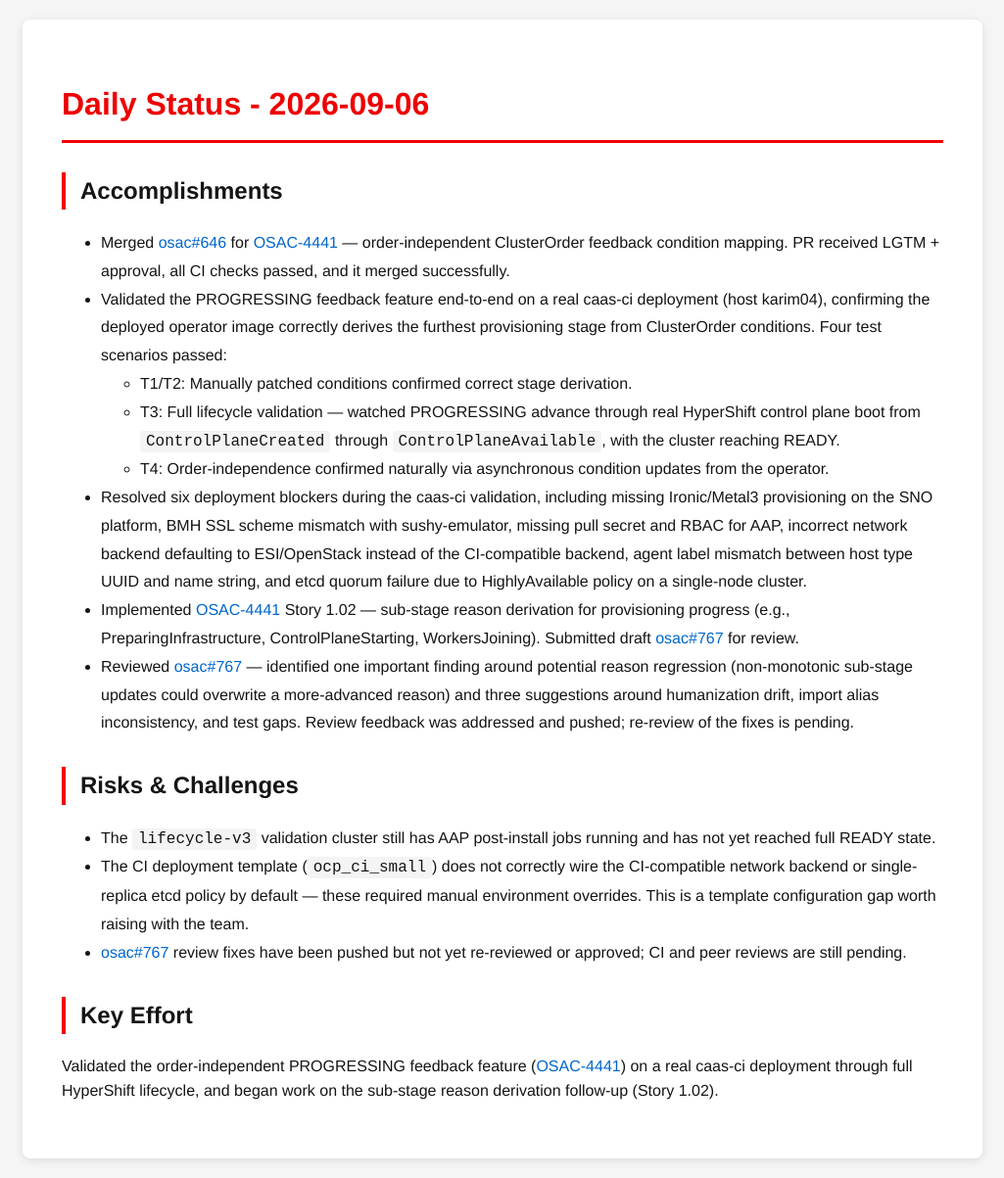
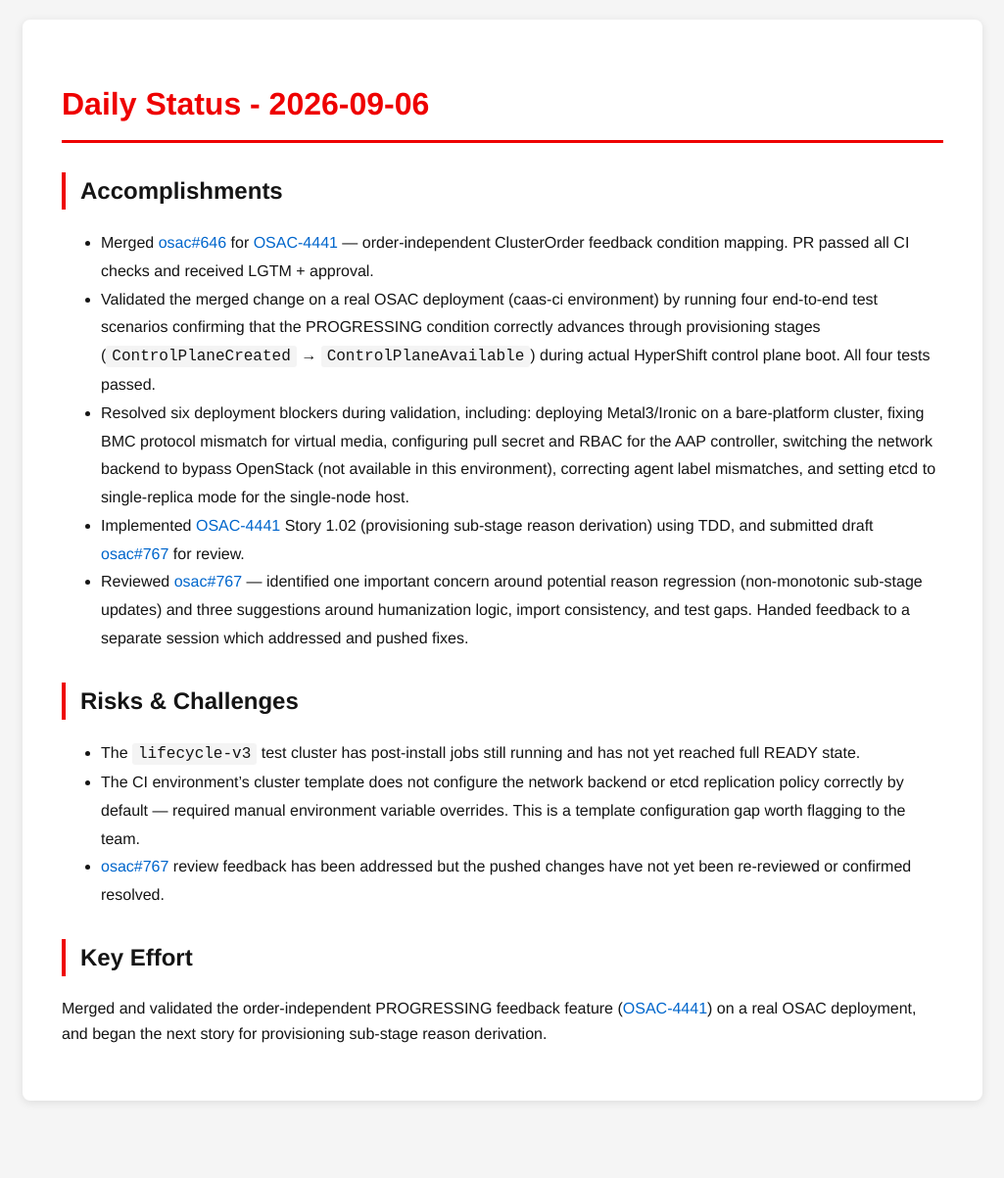
Before and after one commit to tzvatot/daily-status, a Jekyll site: the page built from 2026-09-06.md, in a window 1280 px wide. Shown: the whole page at 98% size, without its empty margins (127-1152 px from the left). Built offline with Jekyll 4.4.1, drawn with Linux system fonts in a browser that asks for light colours; after the commit the page ends 1144 px from its top, so only the background shows below that.

Commit message:
Daily status update - 2026-09-06

```diff
--- a/2026-09-06.md
+++ b/2026-09-06.md
@@ -7,19 +7,19 @@ date: 2026-09-06
 # Daily Status - 2026-09-06
 
 ## Accomplishments
-- Merged [osac#646](https://github.com/osac-project/osac/pull/646) for [OSAC-4441](https://redhat.atlassian.net/browse/OSAC-4441) — order-independent ClusterOrder feedback condition mapping. PR received LGTM + approval, all CI checks passed, and it merged successfully.
-- Validated the PROGRESSING feedback feature end-to-end on a real caas-ci deployment (host karim04), confirming the deployed operator image correctly derives the furthest provisioning stage from ClusterOrder conditions. Four test scenarios passed:
-  - T1/T2: Manually patched conditions confirmed correct stage derivation.
-  - T3: Full lifecycle validation — watched PROGRESSING advance through real HyperShift control plane boot from `ControlPlaneCreated` through `ControlPlaneAvailable`, with the cluster reaching READY.
-  - T4: Order-independence confirmed naturally via asynchronous condition updates from the operator.
-- Resolved six deployment blockers during the caas-ci validation, including missing Ironic/Metal3 provisioning on the SNO platform, BMH SSL scheme mismatch with sushy-emulator, missing pull secret and RBAC for AAP, incorrect network backend defaulting to ESI/OpenStack instead of the CI-compatible backend, agent label mismatch between host type UUID and name string, and etcd quorum failure due to HighlyAvailable policy on a single-node cluster.
-- Implemented [OSAC-4441](https://redhat.atlassian.net/browse/OSAC-4441) Story 1.02 — sub-stage reason derivation for provisioning progress (e.g., PreparingInfrastructure, ControlPlaneStarting, WorkersJoining). Submitted draft [osac#767](https://github.com/osac-project/osac/pull/767) for review.
-- Reviewed [osac#767](https://github.com/osac-project/osac/pull/767) — identified one important finding around potential reason regression (non-monotonic sub-stage updates could overwrite a more-advanced reason) and three suggestions around humanization drift, import alias inconsistency, and test gaps. Review feedback was addressed and pushed; re-review of the fixes is pending.
+
+- Merged [osac#646](https://github.com/osac-project/osac/pull/646) for [OSAC-4441](https://redhat.atlassian.net/browse/OSAC-4441) — order-independent ClusterOrder feedback condition mapping. PR passed all CI checks and received LGTM + approval.
+- Validated the merged change on a real OSAC deployment (caas-ci environment) by running four end-to-end test scenarios confirming that the PROGRESSING condition correctly advances through provisioning stages (`ControlPlaneCreated` → `ControlPlaneAvailable`) during actual HyperShift control plane boot. All four tests passed.
+- Resolved six deployment blockers during validation, including: deploying Metal3/Ironic on a bare-platform cluster, fixing BMC protocol mismatch for virtual media, configuring pull secret and RBAC for the AAP controller, switching the network backend to bypass OpenStack (not available in this environment), correcting agent label mismatches, and setting etcd to single-replica mode for the single-node host.
+- Implemented [OSAC-4441](https://redhat.atlassian.net/browse/OSAC-4441) Story 1.02 (provisioning sub-stage reason derivation) using TDD, and submitted draft [osac#767](https://github.com/osac-project/osac/pull/767) for review.
+- Reviewed [osac#767](https://github.com/osac-project/osac/pull/767) — identified one important concern around potential reason regression (non-monotonic sub-stage updates) and three suggestions around humanization logic, import consistency, and test gaps. Handed feedback to a separate session which addressed and pushed fixes.
 
 ## Risks & Challenges
-- The `lifecycle-v3` validation cluster still has AAP post-install jobs running and has not yet reached full READY state.
-- The CI deployment template (`ocp_ci_small`) does not correctly wire the CI-compatible network backend or single-replica etcd policy by default — these required manual environment overrides. This is a template configuration gap worth raising with the team.
-- [osac#767](https://github.com/osac-project/osac/pull/767) review fixes have been pushed but not yet re-reviewed or approved; CI and peer reviews are still pending.
+
+- The `lifecycle-v3` test cluster has post-install jobs still running and has not yet reached full READY state.
+- The CI environment's cluster template does not configure the network backend or etcd replication policy correctly by default — required manual environment variable overrides. This is a template configuration gap worth flagging to the team.
+- [osac#767](https://github.com/osac-project/osac/pull/767) review feedback has been addressed but the pushed changes have not yet been re-reviewed or confirmed resolved.
 
 ## Key Effort
-Validated the order-independent PROGRESSING feedback feature ([OSAC-4441](https://redhat.atlassian.net/browse/OSAC-4441)) on a real caas-ci deployment through full HyperShift lifecycle, and began work on the sub-stage reason derivation follow-up (Story 1.02).
+
+Merged and validated the order-independent PROGRESSING feedback feature ([OSAC-4441](https://redhat.atlassian.net/browse/OSAC-4441)) on a real OSAC deployment, and began the next story for provisioning sub-stage reason derivation.
```
